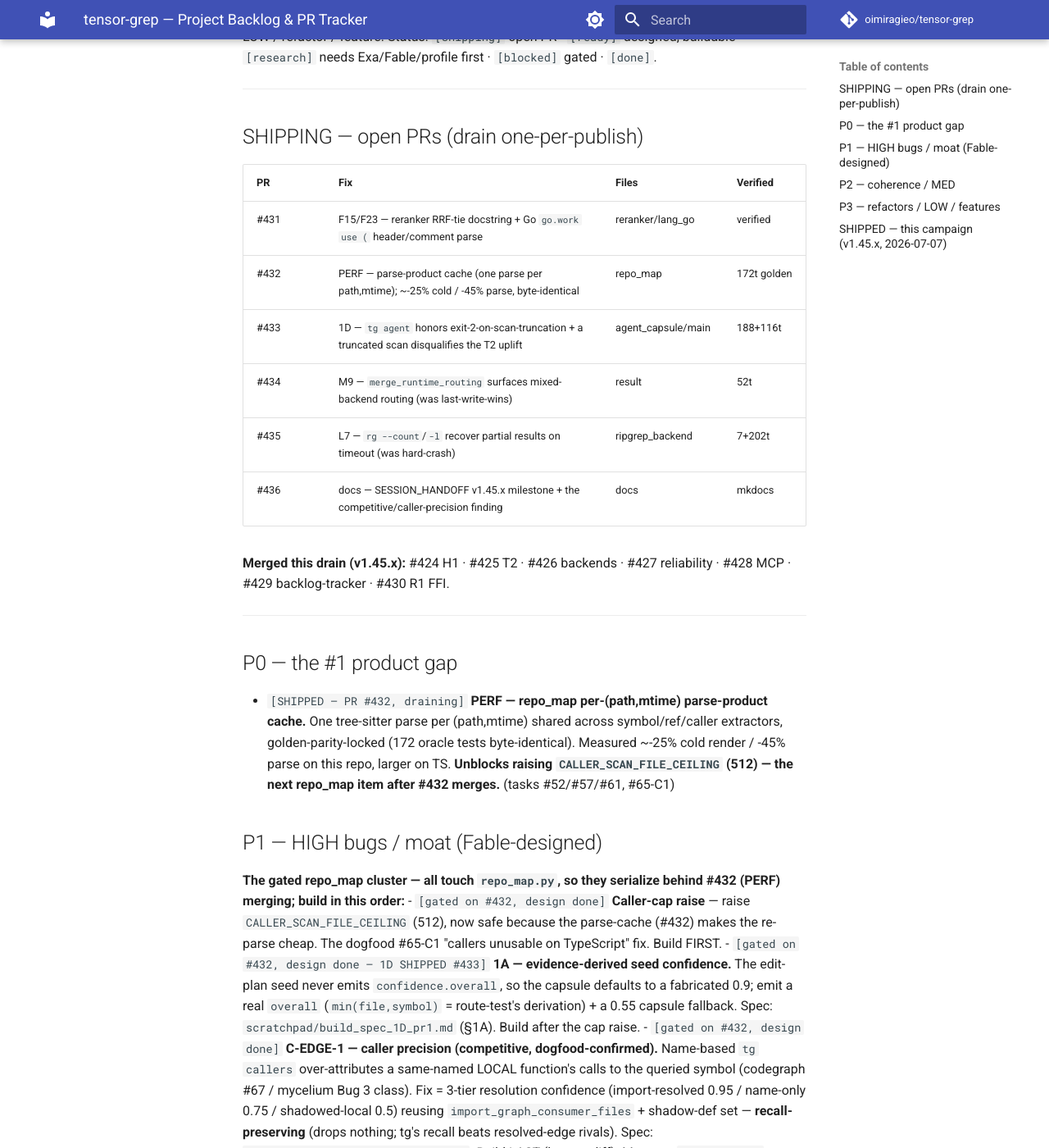
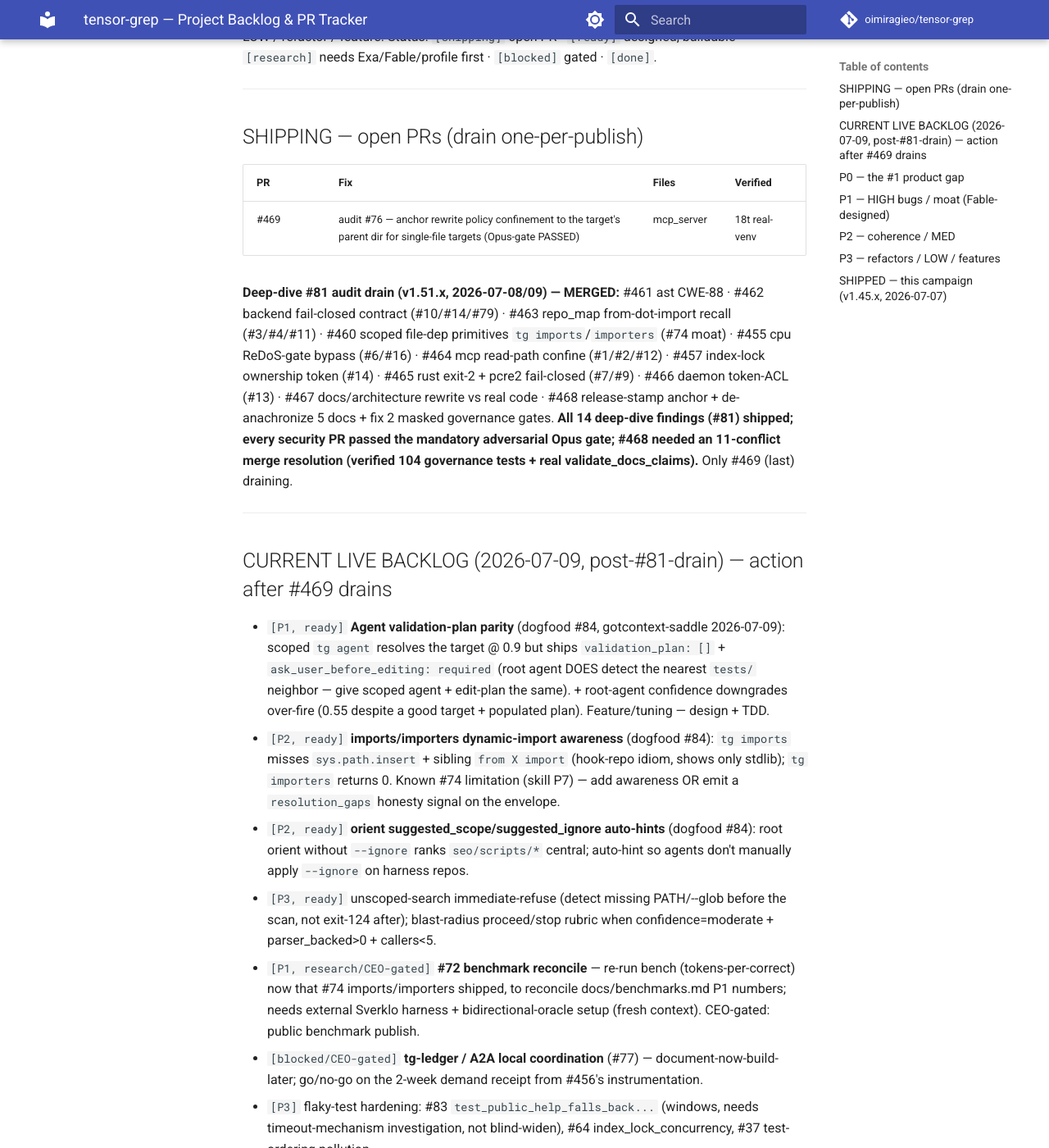
Before and after one commit to oimiragieo/tensor-grep, an MkDocs documentation site: the page built from docs/BACKLOG.md, in a window 1280 px wide and 1400 px high, scrolled down 535 px. Shown: the whole window at 82% size. Built offline with MkDocs 1.6.1 and Material for MkDocs 9.7.7, drawn with Linux system fonts in a browser that asks for light colours; comment, search, counter and statistics services are not loaded; some of the changed text lies outside the part shown.

Commit message:
docs(backlog): refresh the canonical ledger to the v1.51.x deep-dive #81 drain + dogfood #84 (#470)
The ledger had drifted to the 2026-07-07 v1.45.x campaign (#424-436). Bring it
current: SHIPPING = only #469 draining; add the deep-dive #81 audit drain (all 14
findings shipped as #455-468, every security PR adversarial-Opus-gated); add the
CURRENT LIVE BACKLOG (dogfood #84 agent validation-plan parity, imports/importers
dynamic-import awareness, #72 benchmark reconcile, tg-ledger CEO-gated); flag the
stale v1.45.x P0/P1 sections for re-verification against current code.

Co-authored-by: Claude Opus 4.8 (1M context) <noreply@anthropic.com>

```diff
--- a/docs/BACKLOG.md
+++ b/docs/BACKLOG.md
@@ -22,14 +22,23 @@ Always run the common-sense gate before pending a question to the CEO.
 ## SHIPPING — open PRs (drain one-per-publish)
 | PR | Fix | Files | Verified |
 |----|-----|-------|----------|
-| #431 | F15/F23 — reranker RRF-tie docstring + Go `go.work use (` header/comment parse | reranker/lang_go | verified |
-| #432 | PERF — parse-product cache (one parse per path,mtime); ~-25% cold / -45% parse, byte-identical | repo_map | 172t golden |
-| #433 | 1D — `tg agent` honors exit-2-on-scan-truncation + a truncated scan disqualifies the T2 uplift | agent_capsule/main | 188+116t |
-| #434 | M9 — `merge_runtime_routing` surfaces mixed-backend routing (was last-write-wins) | result | 52t |
-| #435 | L7 — `rg --count`/`-l` recover partial results on timeout (was hard-crash) | ripgrep_backend | 7+202t |
-| #436 | docs — SESSION_HANDOFF v1.45.x milestone + the competitive/caller-precision finding | docs | mkdocs |
+| #469 | audit #76 — anchor rewrite policy confinement to the target's parent dir for single-file targets (Opus-gate PASSED) | mcp_server | 18t real-venv |
 
-**Merged this drain (v1.45.x):** #424 H1 · #425 T2 · #426 backends · #427 reliability · #428 MCP · #429 backlog-tracker · #430 R1 FFI.
+**Deep-dive #81 audit drain (v1.51.x, 2026-07-08/09) — MERGED:** #461 ast CWE-88 · #462 backend fail-closed contract (#10/#14/#79) · #463 repo_map from-dot-import recall (#3/#4/#11) · #460 scoped file-dep primitives `tg imports`/`importers` (#74 moat) · #455 cpu ReDoS-gate bypass (#6/#16) · #464 mcp read-path confine (#1/#2/#12) · #457 index-lock ownership token (#14) · #465 rust exit-2 + pcre2 fail-closed (#7/#9) · #466 daemon token-ACL (#13) · #467 docs/architecture rewrite vs real code · #468 release-stamp anchor + de-anachronize 5 docs + fix 2 masked governance gates. **All 14 deep-dive findings (#81) shipped; every security PR passed the mandatory adversarial Opus gate; #468 needed an 11-conflict merge resolution (verified 104 governance tests + real validate_docs_claims).** Only #469 (last) draining.
+
+---
+
+## CURRENT LIVE BACKLOG (2026-07-09, post-#81-drain) — action after #469 drains
+- `[P1, ready]` **Agent validation-plan parity** (dogfood #84, gotcontext-saddle 2026-07-09): scoped `tg agent` resolves the target @ 0.9 but ships `validation_plan: []` + `ask_user_before_editing: required` (root agent DOES detect the nearest `tests/` neighbor — give scoped agent + edit-plan the same). + root-agent confidence downgrades over-fire (0.55 despite a good target + populated plan). Feature/tuning — design + TDD.
+- `[P2, ready]` **imports/importers dynamic-import awareness** (dogfood #84): `tg imports` misses `sys.path.insert` + sibling `from X import` (hook-repo idiom, shows only stdlib); `tg importers` returns 0. Known #74 limitation (skill P7) — add awareness OR emit a `resolution_gaps` honesty signal on the envelope.
+- `[P2, ready]` **orient suggested_scope/suggested_ignore auto-hints** (dogfood #84): root orient without `--ignore` ranks `seo/scripts/*` central; auto-hint so agents don't manually apply `--ignore` on harness repos.
+- `[P3, ready]` unscoped-search immediate-refuse (detect missing PATH/--glob before the scan, not exit-124 after); blast-radius proceed/stop rubric when confidence=moderate + parser_backed>0 + callers<5.
+- `[P1, research/CEO-gated]` **#72 benchmark reconcile** — re-run bench (tokens-per-correct) now that #74 imports/importers shipped, to reconcile docs/benchmarks.md P1 numbers; needs external Sverklo harness + bidirectional-oracle setup (fresh context). CEO-gated: public benchmark publish.
+- `[blocked/CEO-gated]` **tg-ledger / A2A local coordination** (#77) — document-now-build-later; go/no-go on the 2-week demand receipt from #456's instrumentation.
+- `[P3]` flaky-test hardening: #83 `test_public_help_falls_back...` (windows, needs timeout-mechanism investigation, not blind-widen), #64 index_lock_concurrency, #37 test-ordering pollution.
+- `[re-verify]` #78 ReDoS simple-path residual (Rust-less install still falls to Python re on unflagged patterns), #76-pt2 islice giant-line bound (batch into one gated mcp/cpu follow-up).
+
+> **NOTE (2026-07-09):** the P0/P1 sections below are from the 2026-07-07 v1.45.x campaign — MANY releases have shipped since (now v1.51.9). Re-verify each against current code before actioning; several (PERF parse-cache #432, the repo_map cluster) likely shipped in the v1.46-1.51 line. `gh pr list --state merged` + `git log` are authoritative.
 
 ---
 
```
